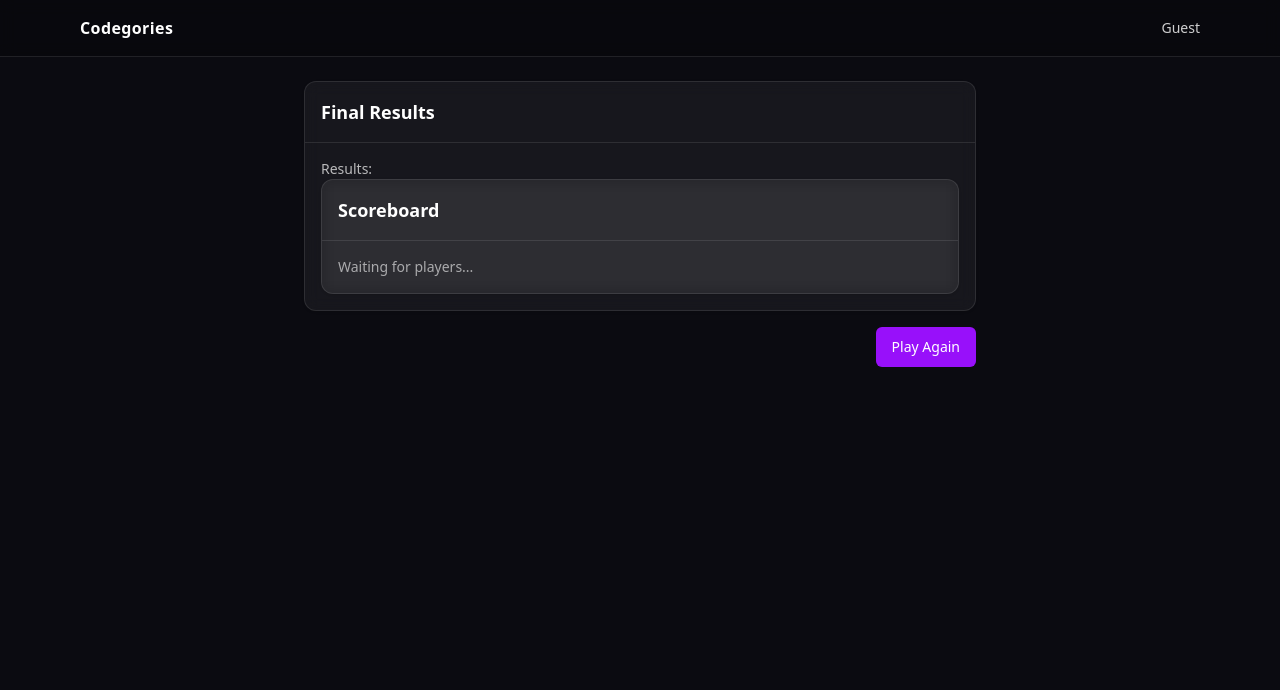
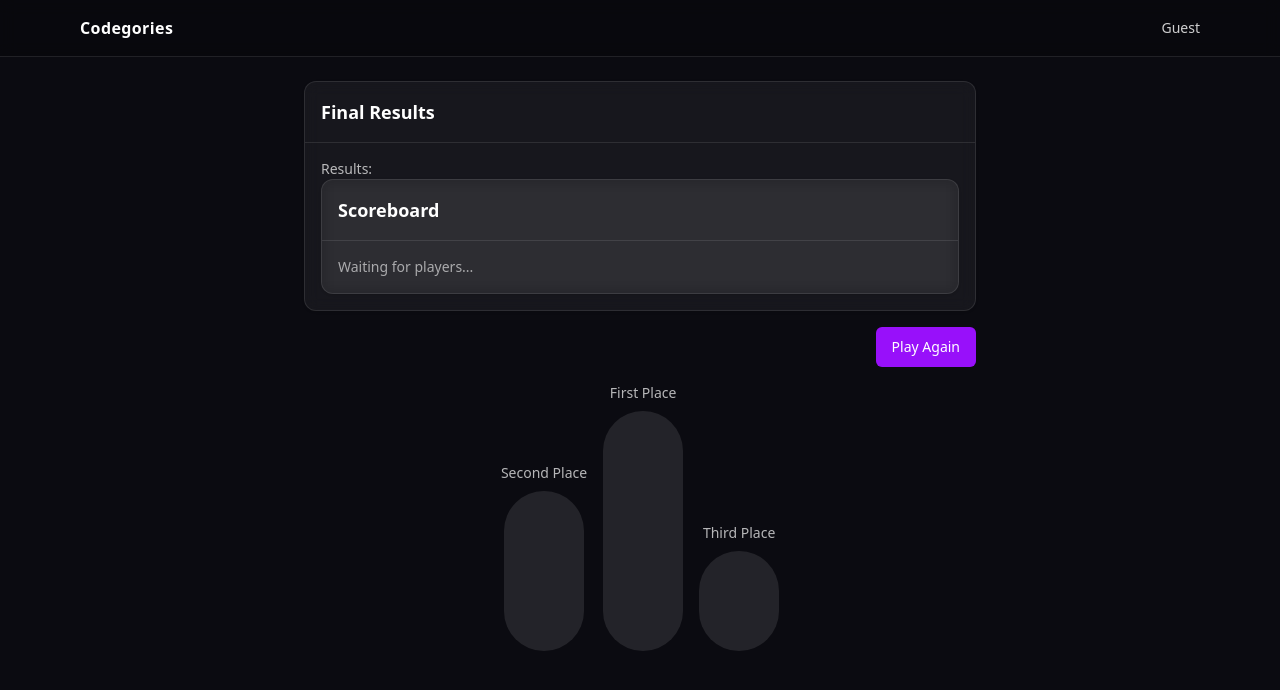
Before and after one commit to manveer-sohal/Codegories, a Next.js app in the folder frontend/: page /results in a window 1280 px wide. Shown: the top 690 px of the page. Built offline with nearby package versions, Linux system fonts and the light colour scheme.

Commit message:
Add podium display for game results with placeholders for first, second, and third place

```diff
--- a/frontend/app/results/page.tsx
+++ b/frontend/app/results/page.tsx
@@ -45,6 +45,20 @@ export default function ResultsPage() {
       <div className="flex justify-end">
         <Button onClick={handleResetGame}>Play Again</Button>
       </div>
+      <div className="flex justify-center gap-4 items-end">
+        <div className="flex flex-col items-center gap-2">
+          <p className="text-white/70 text-sm">Second Place</p>
+          <div className="w-20 h-40 bg-white/10 rounded-full"></div>
+        </div>
+        <div className="flex flex-col items-center gap-2">
+          <p className="text-white/70 text-sm">First Place</p>
+          <div className="w-20 h-60 bg-white/10 rounded-full"></div>
+        </div>
+        <div className="flex flex-col items-center gap-2">
+          <p className="text-white/70 text-sm">Third Place</p>
+          <div className="w-20 h-25 bg-white/10 rounded-full"></div>
+        </div>
+      </div>
     </div>
   );
 }
```
